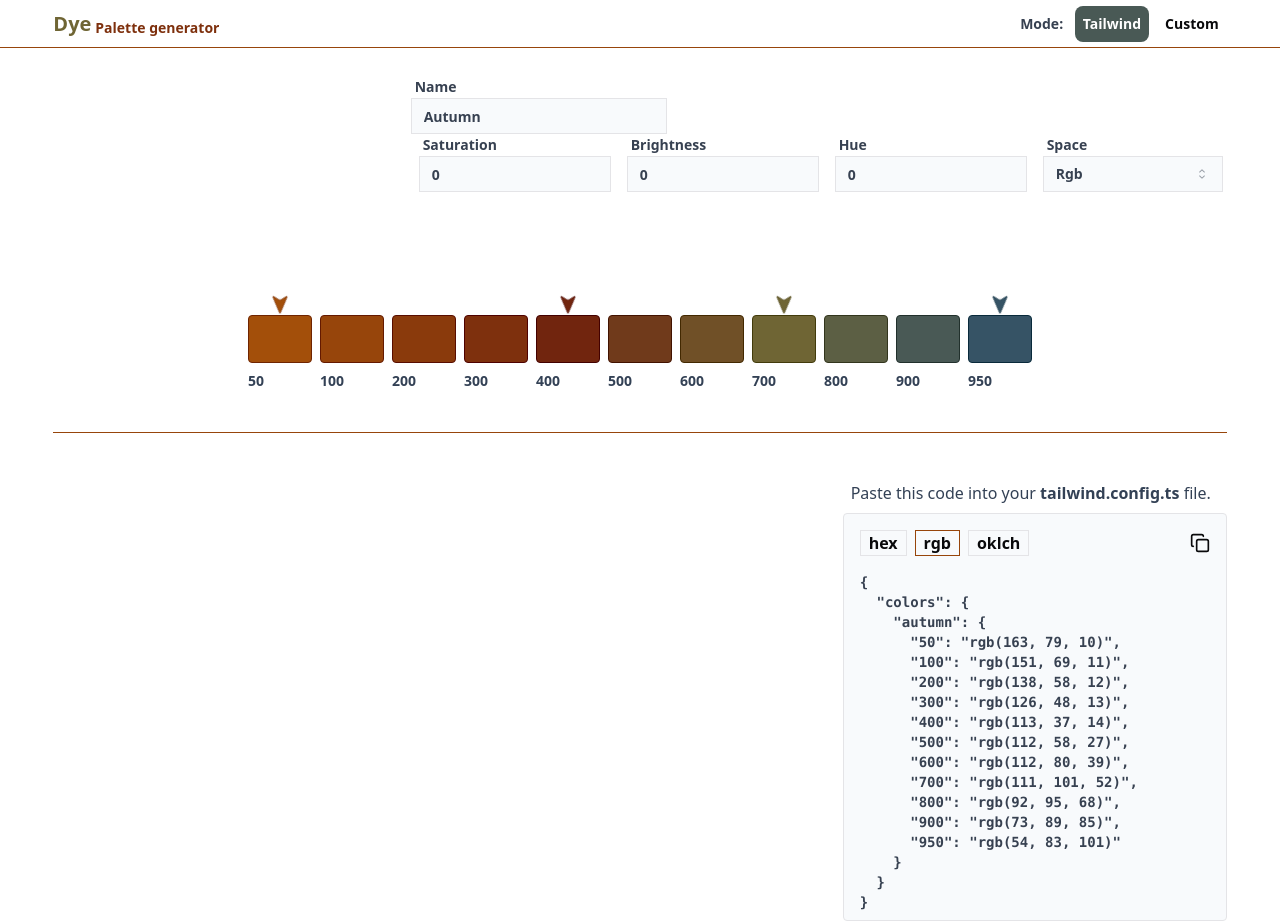
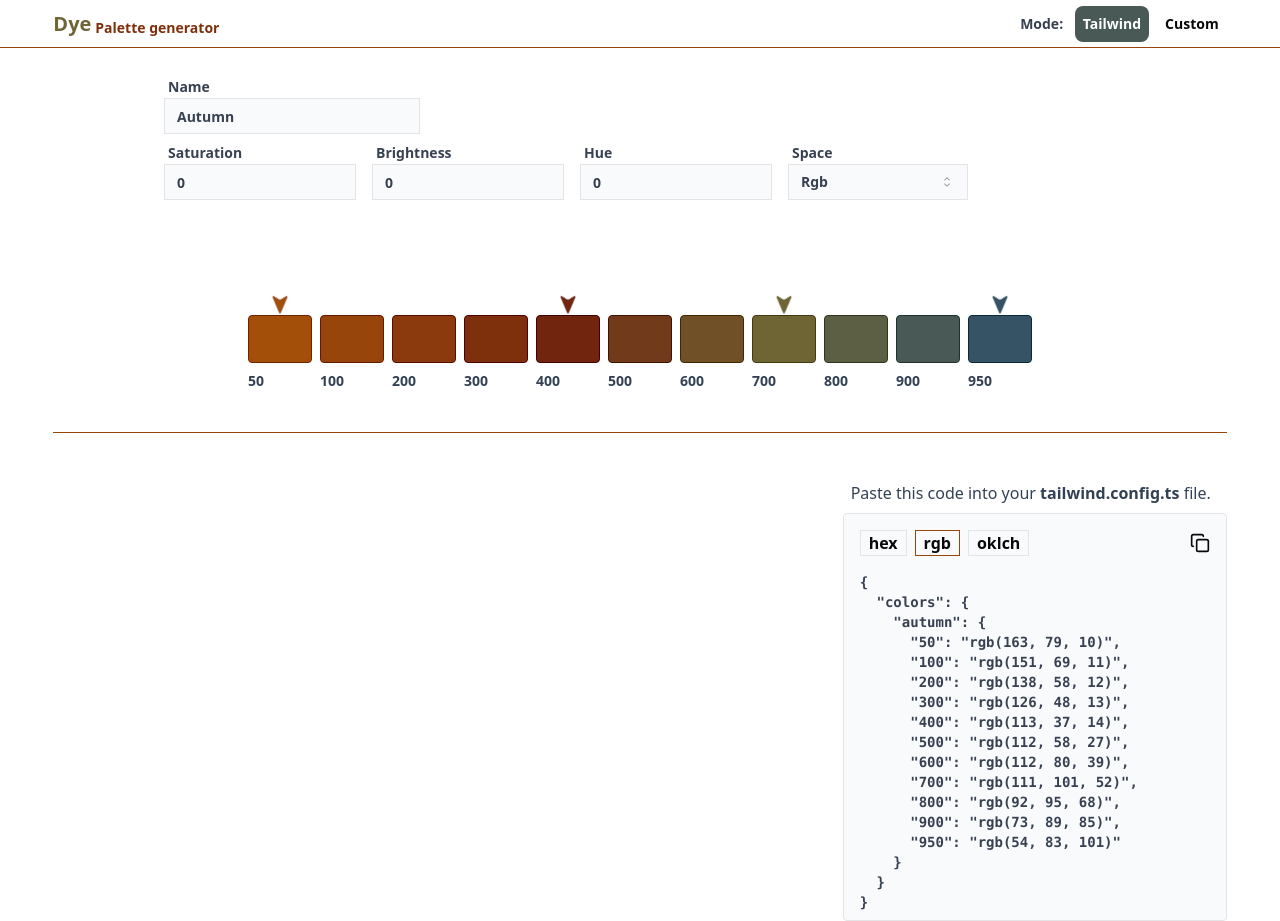
Before and after one commit to Agreatdayforfreedom/Dye, a Next.js app: page / in a window 1280 px wide. Built offline with nearby package versions, Linux system fonts and the light colour scheme.

Commit message:
fix out of sync color picker input

```diff
--- a/app/_components/ColorPicker.tsx
+++ b/app/_components/ColorPicker.tsx
@@ -1,5 +1,6 @@
 "use client";
 
+import { ChangeEvent, useEffect, useState } from "react";
 import { HexColorPicker } from "react-colorful";
 import { HashIcon } from "lucide-react";
 import chroma from "chroma-js";
@@ -10,13 +11,10 @@ import {
   PopoverTrigger,
 } from "@/components/ui/popover";
 import { Input } from "@/components/ui/input";
-import { Label } from "@/components/ui/label";
 
-import { ChangeEvent, useEffect, useState } from "react";
-import { useGlobalDyes } from "../store/global_dyes";
-import { tw_color_scale } from "../constants";
-import { usePointers } from "../store/pointers";
-import debounce from "../_utils/debounce";
+import { tw_color_scale } from "@/app/constants";
+import { usePointers } from "@/app/store/pointers";
+import debounce from "@/app/_utils/debounce";
 
 interface Props {
   color: string;
@@ -32,13 +30,13 @@ function onlyNumberHex(hex: string) {
 }
 
 export const ColorPicker = ({ color, label, index }: Props) => {
-  const [colorInput, setColorInput] = useState<string>(
-    () =>
-      // onlyNumberHex(color)
-      "ffffff"
-  );
+  const [colorInput, setColorInput] = useState<string>("");
 
   const setPointer = usePointers((state) => state.setPointer);
+
+  useEffect(() => {
+    setColorInput(onlyNumberHex(color));
+  }, [color]);
 
   const handleColorPicker = debounce(
     (v: string | ChangeEvent<HTMLInputElement>) => {
@@ -59,6 +57,8 @@ export const ColorPicker = ({ color, label, index }: Props) => {
     },
     300
   );
+
+  // const handleInputColor()
 
   return (
     <Popover>
@@ -87,7 +87,12 @@ export const ColorPicker = ({ color, label, index }: Props) => {
           />
           <Input
             className="pl-5 pb-[6px]"
-            onChange={handleColorPicker}
+            onChange={(e) => {
+              if (chroma.valid(e.target.value)) {
+                setPointer(index, e.target.value);
+              }
+              setColorInput(onlyNumberHex(e.target.value));
+            }}
             value={colorInput}
           />
         </div>
--- a/app/_components/LerpColors.tsx
+++ b/app/_components/LerpColors.tsx
@@ -1,15 +1,7 @@
 "use client";
-
-import React, { useEffect, useState } from "react";
-import chroma from "chroma-js";
-
-import { Input } from "@/components/ui/input";
-import { Label } from "@/components/ui/label";
 
 import { ColorContainer } from "./ColorContainer";
 import { SpaceSelector } from "./SpaceSelector";
-import { useGlobalDyes } from "../store/global_dyes";
-import { usePointersDomain } from "../store/pointers";
 import { InputName } from "./InputName";
 import { InputSaturation } from "./InputSaturation";
 import { InputHue } from "./InputHue";
@@ -18,17 +10,17 @@ import { InputBrightness } from "./InputBrightness";
 export const LerpColors = () => {
   return (
     <>
-      <div className="flex w-11/12 h-1/3 py-8 justify-end mx-auto">
-        <div className="space-x-2">
+      <section className="flex h-1/3 py-8 justify-end mx-auto">
+        <div className=" lg:w-3/4 mx-auto">
           <InputName />
-          <div className="flex items-end space-x-2">
+          <div className="flex items-end space-x-2 mt-2">
             <InputSaturation />
             <InputBrightness />
             <InputHue />
             <SpaceSelector />
           </div>
         </div>
-      </div>
+      </section>
       <ColorContainer />
     </>
   );
```
